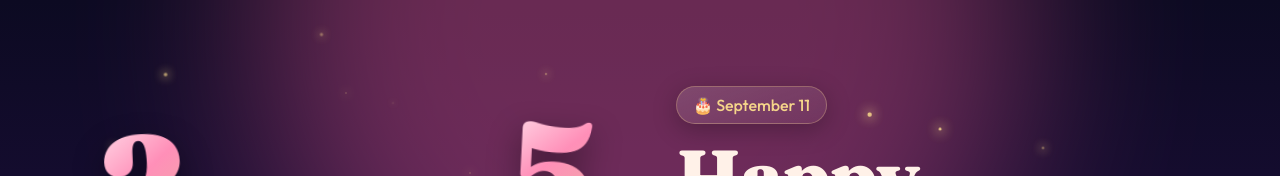
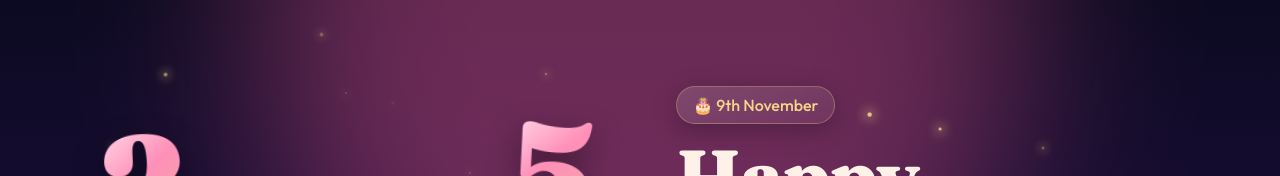
Before and after one commit to kishankumarpro-dev/happy_birthday, a React (Create React App) app: page / in a window 1280 px wide. Shown: the top 176 px of the page. Built offline with nearby package versions, Linux system fonts and the light colour scheme.

Commit message:
Update App.js

```diff
--- a/src/App.js
+++ b/src/App.js
@@ -5,7 +5,7 @@ import "./styles.css";
 const NAME = "Deepa Prajapati";
 const FROM = "Kishan Kumar";
 const AGE = "25";
-const BIRTHDAY = "September 11";
+const BIRTHDAY = "9th November";
 const PASSWORD = "09112001"; // her birthday: MMDDYYYY
 
 const LETTER = [
```
